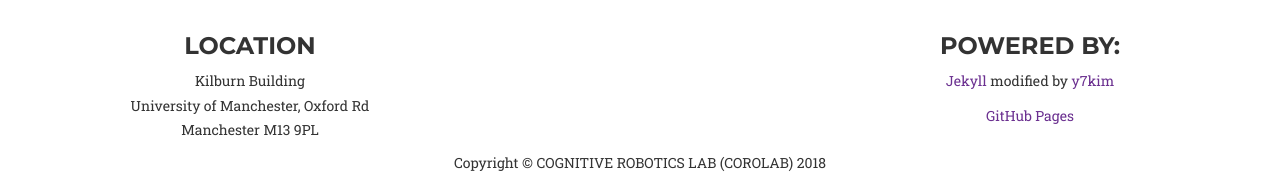
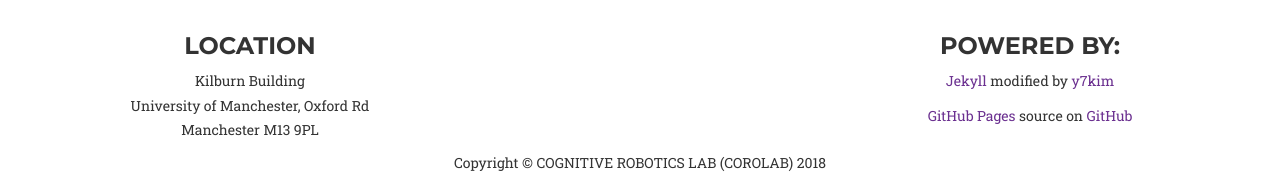
Before and after one commit to corolab/corolab.github.io, a Jekyll site: the page built from README.md, in a window 1280 px wide and 900 px high, scrolled down 3501 px. Shown: the part 702-897 px from the top of the window. Built offline with Jekyll 4.4.1, drawn with Linux system fonts in a browser that asks for light colours; some web fonts are replaced; our own code applies the rules of GitHub Pages for plain Markdown files.

Commit message:
point to source

```diff
--- a/_includes/footer.html
+++ b/_includes/footer.html
@@ -17,7 +17,7 @@
                     <div class="footer-col col-md-4">
                         <h3>Powered By:</h3>
                         <p><a href="http://jekyllrb.com/">Jekyll</a> modified by <a href="http://y7kim.github.io">y7kim</a></p>
-                        <p><a href="https://pages.github.com/">GitHub Pages</a></p>
+                        <p><a href="https://pages.github.com/">GitHub Pages</a> source on <a href="https://github.com/corolab/corolab.github.io">GitHub</a></p>
                     </div>
                 </div>
             </div>
```
